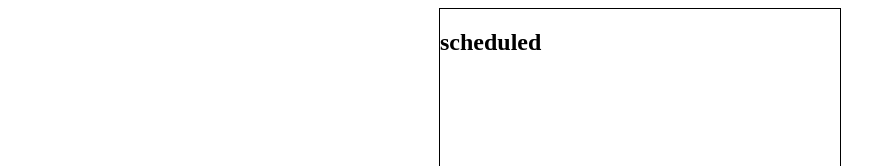
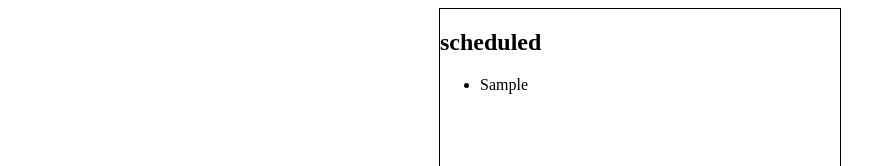
Before and after one commit to sequoian/tasks, a React (Create React App) app: page / in a window 1280 px wide. Both pictures are taken after typing "Sample" into the empty fields and a click on the button "Submit". Shown: the top 166 px of the page, without its empty margins (0-896 px from the left). Built offline with nearby package versions, Linux system fonts and the light colour scheme; the HTML template or start-up script is replaced by a standard one.

Commit message:
add tasks to a list

```diff
--- a/src/App.js
+++ b/src/App.js
@@ -14,7 +14,8 @@ class App extends Component {
     super(props);
     this.state = {
       currentPage: Pages.SCHEDULED,
-      text: ''
+      text: '',
+      tasks: []
     }
     this.handlePageChange = this.handlePageChange.bind(this);
     this.handleTextChange = this.handleTextChange.bind(this);
@@ -31,13 +32,20 @@ class App extends Component {
 
   handleSubmit(e) {
     e.preventDefault();
-    console.log(this.state.text);
+    const newTask = {
+      text: this.state.text,
+      id: Date.now()
+    };
+    this.setState((prevState) => ({
+      tasks: prevState.tasks.concat(newTask),
+      text: ''
+    }));
   }
 
   render() {
     return (
       <div className="App">
-        <Main header={this.state.currentPage} />
+        <Main header={this.state.currentPage} tasks={this.state.tasks} />
         <Nav onNavClick={this.handlePageChange} selected={this.state.currentPage} />
         <form onSubmit={this.handleSubmit}>
           <input type="text"  placeholder="Add Task"
@@ -94,11 +102,22 @@ class Main extends Component {
     return (
       <div className="tasks">
         <h2>{this.props.header}</h2>
+        <TaskList tasks={this.props.tasks} />
       </div>
     );
   }
 }
 
-
+class TaskList extends Component {
+  render() {
+    return (
+      <ul>
+        {this.props.tasks.map(task => (
+          <li key={task.id}>{task.text}</li>
+        ))}
+      </ul>
+    );
+  }
+}
 
 export default App;
```
